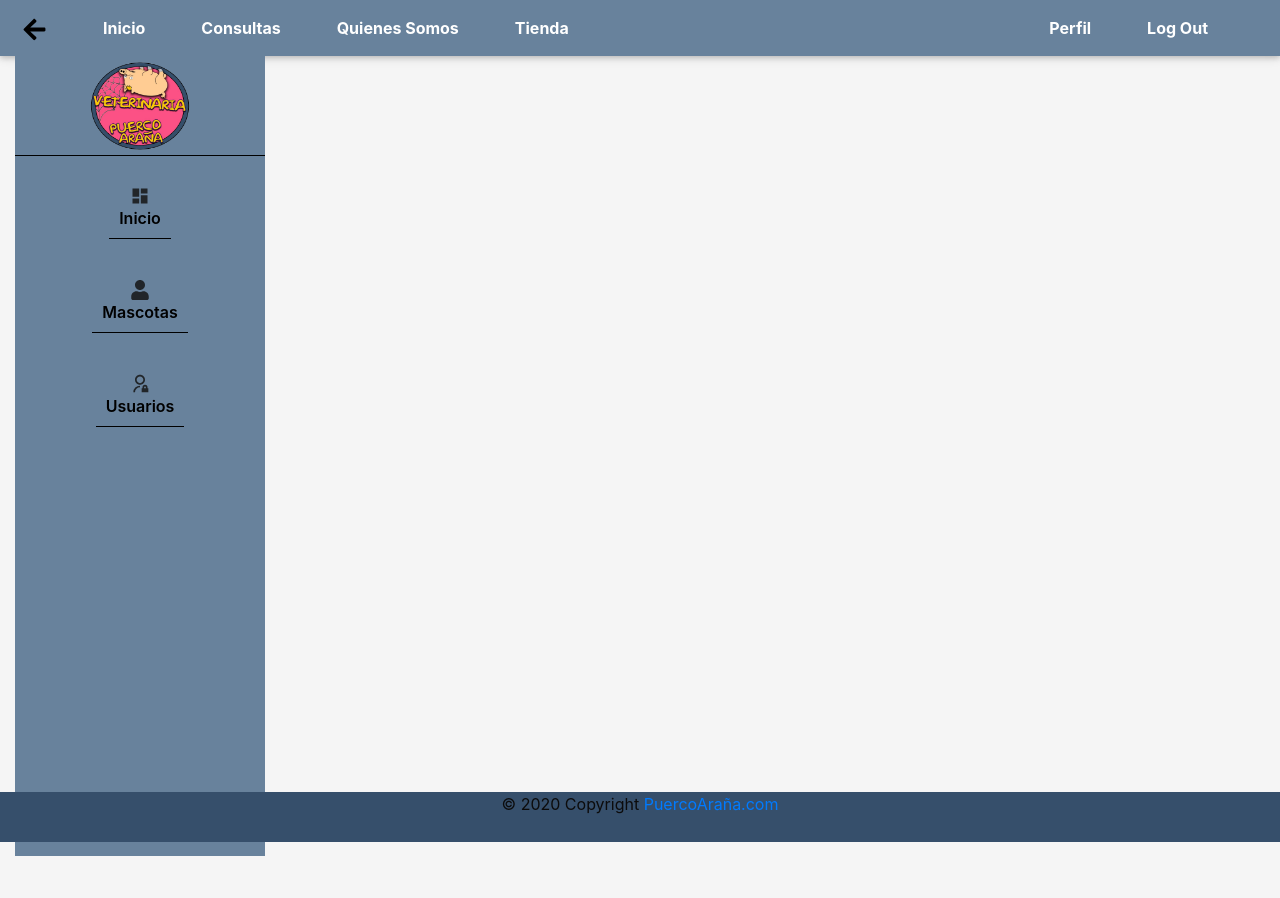
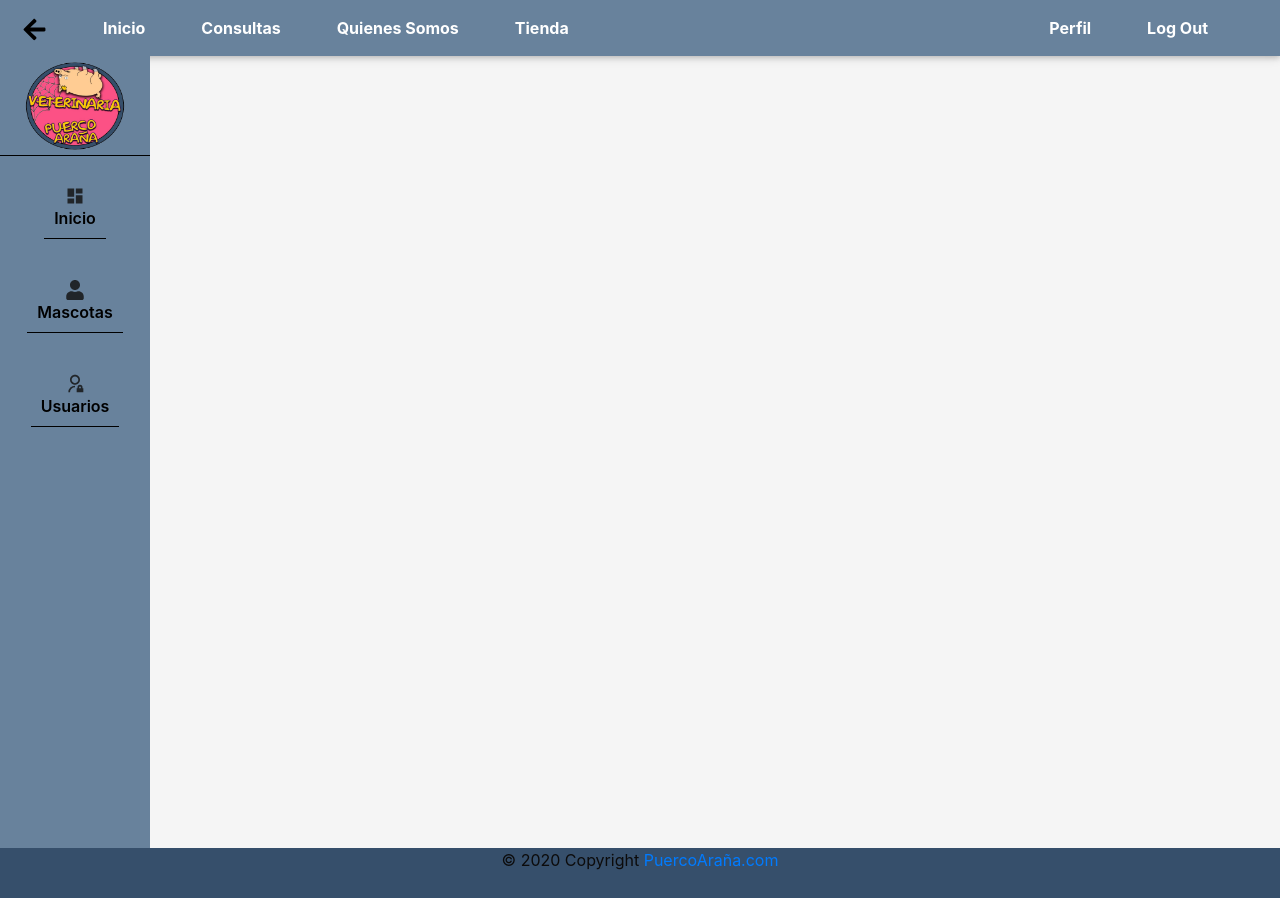
Before and after one commit to Diegolmi/Vet-puercoArania, a React (Create React App) app: page /usuario/turnos in a window 1280 px wide. Before the commit the page ends 856 px from the top, so only its background shows below. Built offline with nearby package versions, Linux system fonts and the light colour scheme; sample sign-in values are in the browser's storage.

Commit message:
Arreglo card turno

```diff
--- a/src/components/Admin/Components/AdminCardSection.js
+++ b/src/components/Admin/Components/AdminCardSection.js
@@ -1,10 +1,10 @@
 import React from "react";
-import { MDBCard, MDBCardBody, MDBIcon, MDBRow, MDBCol } from "mdbreact";
+import { MDBCard, MDBCardBody, MDBIcon } from "mdbreact";
 import "../Admin.css";
 
 const AdminCardSection = () => {
   return (
-    <div className=" container-card-info">
+    <div className="container-card-info">
 
         <MDBCard color="primary-color" className="classic-admin-card">
           <MDBCardBody>
--- a/src/components/Usser/AdminUser.js
+++ b/src/components/Usser/AdminUser.js
@@ -1,4 +1,4 @@
-import React, {useState} from 'react'
+import React, { useState } from 'react'
 import NavbarUser from './Components/NavbarUser';
 import FooterAdmin from '../Admin/FooterAdmin';
 import Sidenav from './Components/Sidenav';
@@ -48,33 +48,36 @@ import Col from 'react-bootstrap/Col';
                 </Row>
                 {sidebar ?
                     <div>
-                    <Row>
-                        <Col sm={1} className="columna-sidebar"><SideNavicons /></Col>
-                        <Col sm={11} className="container-links-sidebar">
+
+                        <div className="columna-sidebar" md="3">
+                            <SideNavicons />
+                        </div>
+                        <div className="container-links-sidebar1">
                             <Switch>
                                 <Route exact path="/usuario" component={IndexUsser} />
                                 <Route exact path="/usuario/mascotas" component={Mascotas} />
                                 <Route exact path="/usuario/datos" component={DatosUsuario} />
 
                             </Switch>
-                        </Col>
-                    </Row>
+                        </div>
+
 
                     </div>
 
-
                     :
                     <div>
-                    <Row>
-                        <Col md={3} className="columna-sidebar"><Sidenav /></Col>
-                        <Col md={9} className="container-links-sidebar">
+
+                        <div className="columna-sidebar">
+                            <Sidenav />
+                        </div>
+                        <div className="container-links-sidebar">
                             <Switch>
                                 <Route exact path="/usuario" component={IndexUsser} />
                                 <Route exact path="/usuario/mascotas" component={Mascotas} />
                                 <Route exact path="/usuario/datos" component={DatosUsuario} />
                             </Switch>
-                        </Col>
-                    </Row>
+                        </div>
+
 
                     </div>
                 }
--- a/src/components/Usser/Components/Turnos/Turno.js
+++ b/src/components/Usser/Components/Turnos/Turno.js
@@ -42,11 +42,11 @@ const Turno = ({ turno, listarTurnos }) => {
     return (
         <>
             <Container  fluid clasName="contenedor1-card" >
-                <Row>
-                    <Col>
-                        <Card border="danger" style={{ width: '18rem', order:"4" }} className="cardTurno">
+                <div className="row">
+                    <div className="col">
+                        <Card border="danger"  className="cardTurno ">
                             <p>Mascota: <span>{turno.pet}</span></p>
-                            <p>Dueño: <span>{turno.user.name}</span></p>
+                            <p>Dueño: <span>{turno.user}</span></p>
                             <p>Fecha: <span>{turno.date}</span></p>
                             <p>Hora: <span>{turno.time}</span></p>
                             <p>Descripcion: <span>{turno.description}</span></p>
@@ -56,8 +56,8 @@ const Turno = ({ turno, listarTurnos }) => {
                                 onClick={() => eliminarTurno(turno._id)} >Cancelar Turno</Button>
                         </Card >
 
-                    </Col>
-                </Row>
+                    </div>
+                </div>
             </Container>
         </>
 
--- a/src/components/Usser/Components/Turnos/Turnos.js
+++ b/src/components/Usser/Components/Turnos/Turnos.js
@@ -34,7 +34,7 @@ const Turnos = () => {
     );
 
   return (
-    <div className="contenedor-card-turnos mx-2">
+    <div className="contenedor-card-turnos1">
       <Tabs defaultActiveKey="datos" id="uncontrolled-tab-example">
         <Tab eventKey="datos" title="Administra tus turnos">
           <p className="tituloTurno">
--- a/src/components/Usser/Components/Turnos/styleTurno.css
+++ b/src/components/Usser/Components/Turnos/styleTurno.css
@@ -4,19 +4,27 @@
 
 }
 
-.contenedor1-card {
+
+.tab-content {
     text-align: center;
-  display: flex;
-  justify-content: center;
-  align-items: center;
-  flex-direction: row;
-  flex-wrap: wrap !important;
+    display: flex;
+    justify-content: center;
+    align-items: center;
+    flex-direction: row;
+    flex-wrap: wrap !important;
+    width: 300px;
+    height: 300px;
+
+
+}
+.contenedor-card-turnos1{
+    margin: 100px;
+    margin-top: 10px;
 }
 
-.cardTurno{
-    box-shadow: 9px 10px 39px -6px rgba(0,0,0,0.54);
+.cardTurno {
+    box-shadow: 9px 10px 39px -6px rgba(0, 0, 0, 0.54);
     padding: 20px;
     margin: 20px;
-    height: auto;
-    width: 200px;
+
 }
--- a/src/components/Usser/Components/styleMascotas.css
+++ b/src/components/Usser/Components/styleMascotas.css
@@ -6,7 +6,7 @@
 }
 .Contenedor-usuario {
 
-        height: 100vh !important;
+        height: auto !important;
         margin: 0 !important;
         padding: 0 !important;
 
@@ -17,7 +17,7 @@
     margin: 0 !important;
     padding: 0 !important;
     height: 100vh !important;
-    width: 250px;
+    width: 150px;
     background: #68829c;
     text-align: center;
     top: 50px;
@@ -25,7 +25,7 @@
 }
 
 .sidebaricons-container {
-    height: 100% !important;
+    height: 100vh !important;
     width: 70px;
     background: #68829c;
     text-align: center;
@@ -35,9 +35,14 @@
 .datos-sidebar-icons {
     height: 100px;
 }
+.col-md-3{
+    height: auto;
+    padding: 0px !important;
+}
 
 .columna-sidebar{
-    height: 100vh;
+    height: 0px;
+    padding: 0 !important;
 }
 .datos-sidebar {
     height: 100px;
@@ -47,7 +52,7 @@
     flex-wrap: wrap;
     border-bottom: 1px solid black;
 }
-.container-links-sidebar{
+.container-links-sidebar1{
     height: 100vh;
 }
 
--- a/src/components/Usser/IndexUsser.js
+++ b/src/components/Usser/IndexUsser.js
@@ -10,13 +10,9 @@ const IndexUsser = () => {
     return (
         <Container-fluid >
             <Row>
+             <Turnos />
+            </Row>
 
-             <Turnos />
-            <Col md={4}>
-
-           </Col>
-           </Row>
-           {/*<FooterAdmin />*/}
         </Container-fluid>
     )
 }
```
Also changed, not shown: src/components/Admin/Admin.js (+2 -12 lines), 1 other file (tests, documents, lock files or other folders). Lines whose indentation alone changed are shown as unchanged.
